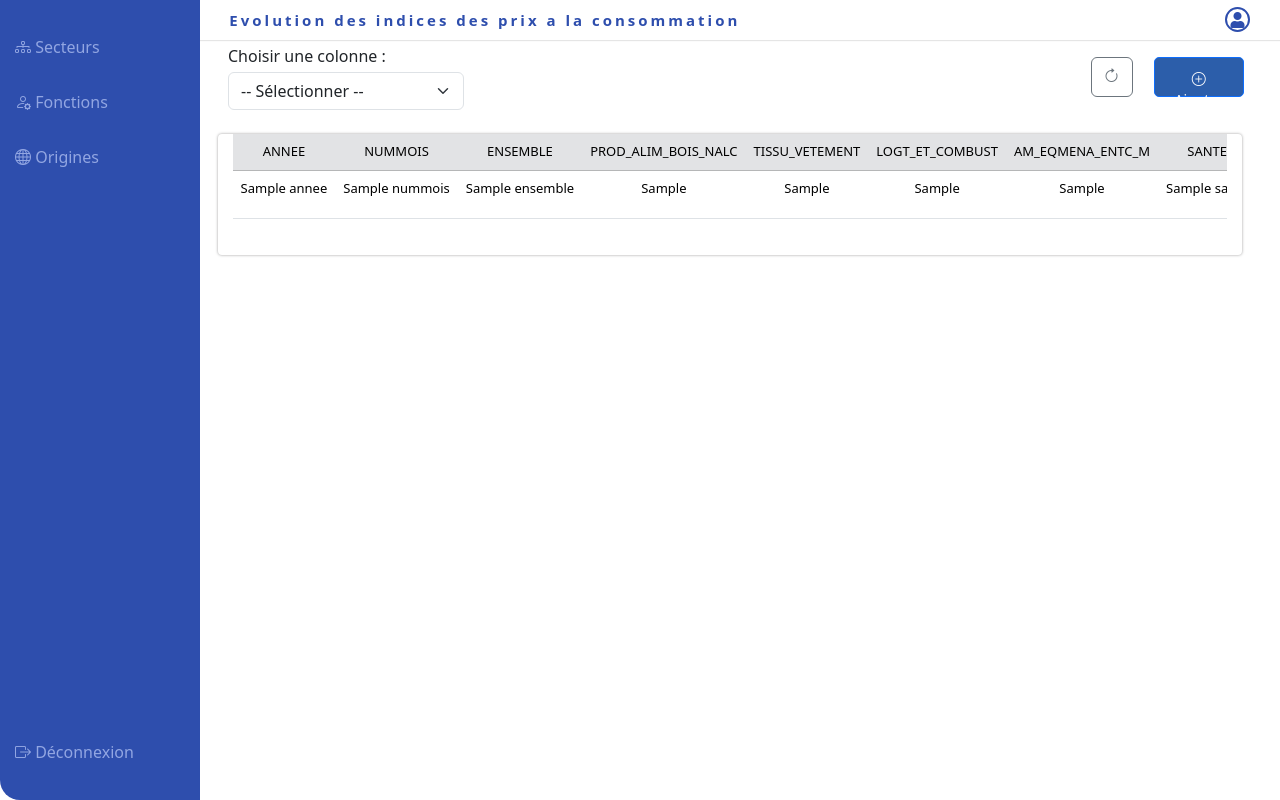
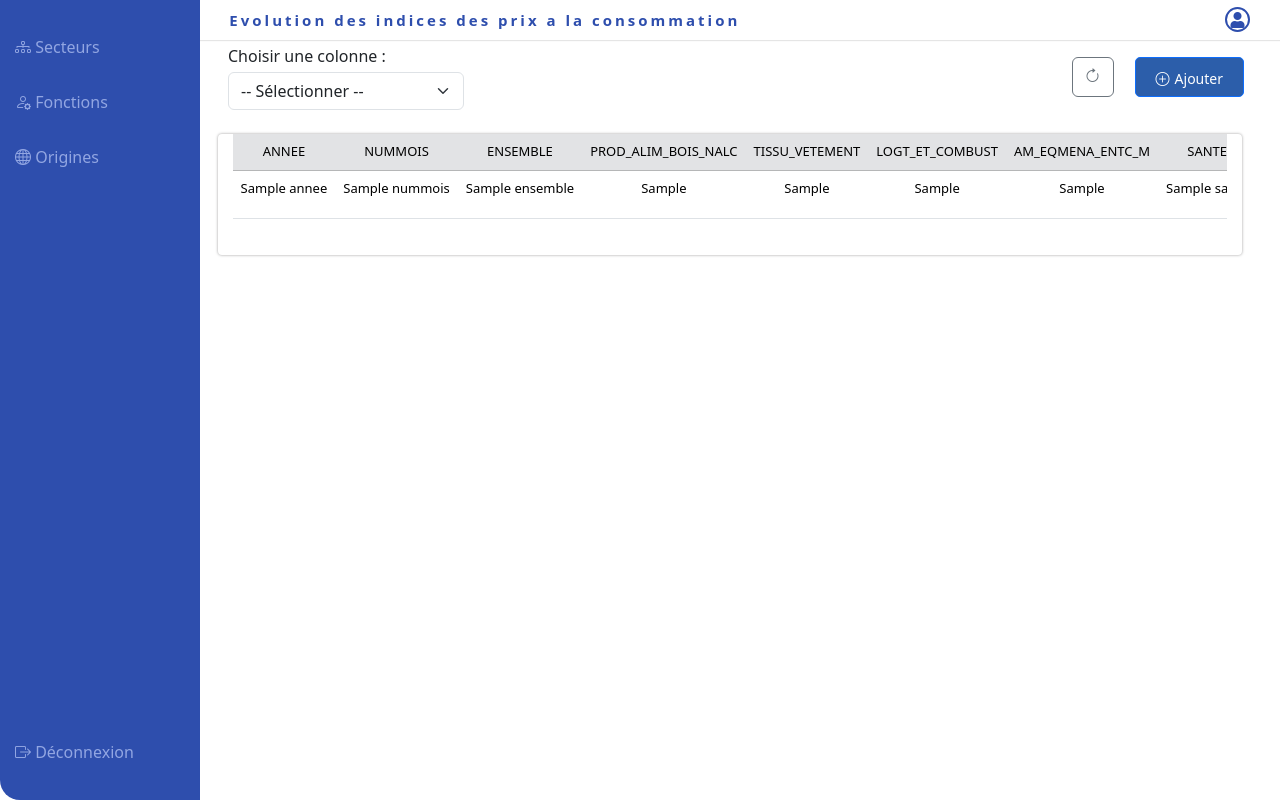
Before and after one commit to razakarivonyrojo98/secteur, a Symfony app: template templates/fonction_valide/index.html.twig in a window 1280 px wide. Run offline with Twig, Linux system fonts and the light colour scheme; the template is opened without the code that fills it: most values are stand-ins (such as "Sample title", 1, 10 or a date in 2020); some libraries are stand-ins or nearby versions.

Commit message:
Update index.html.twig

```diff
--- a/templates/fonction_valide/index.html.twig
+++ b/templates/fonction_valide/index.html.twig
@@ -130,7 +130,11 @@ table td {
     cursor: pointer;
 
 }
-
+.btn-add {
+    display: flex;
+    flex: nowrap;
+    gap: 5px;
+}
 #modalDetails {
     margin-top: 20px;
     margin-left: 10px
@@ -209,7 +213,7 @@ table td {
                 <a class="btn btn-outline-secondary" id="refreshTable" title="Rafraîchir">
                     <i class="bi bi-arrow-clockwise"></i>
                 </a>
-                <a class="add btn btn-primary" href="{{ path('app_fonction_valide_new') }}">
+                <a class="add btn btn-primary btn-add" href="{{ path('app_fonction_valide_new') }}">
                     <i class="bi bi-plus-circle"></i> Ajouter
                 </a>
             </div>
```
